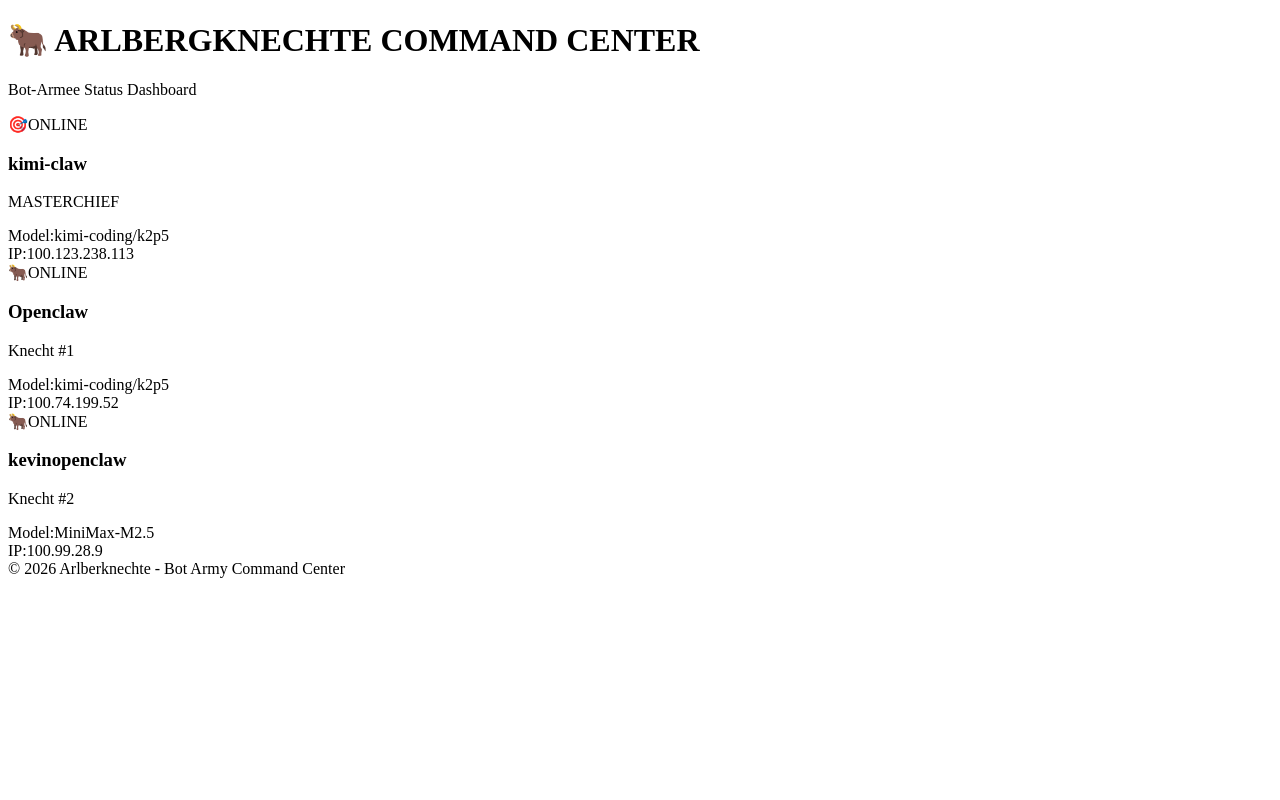
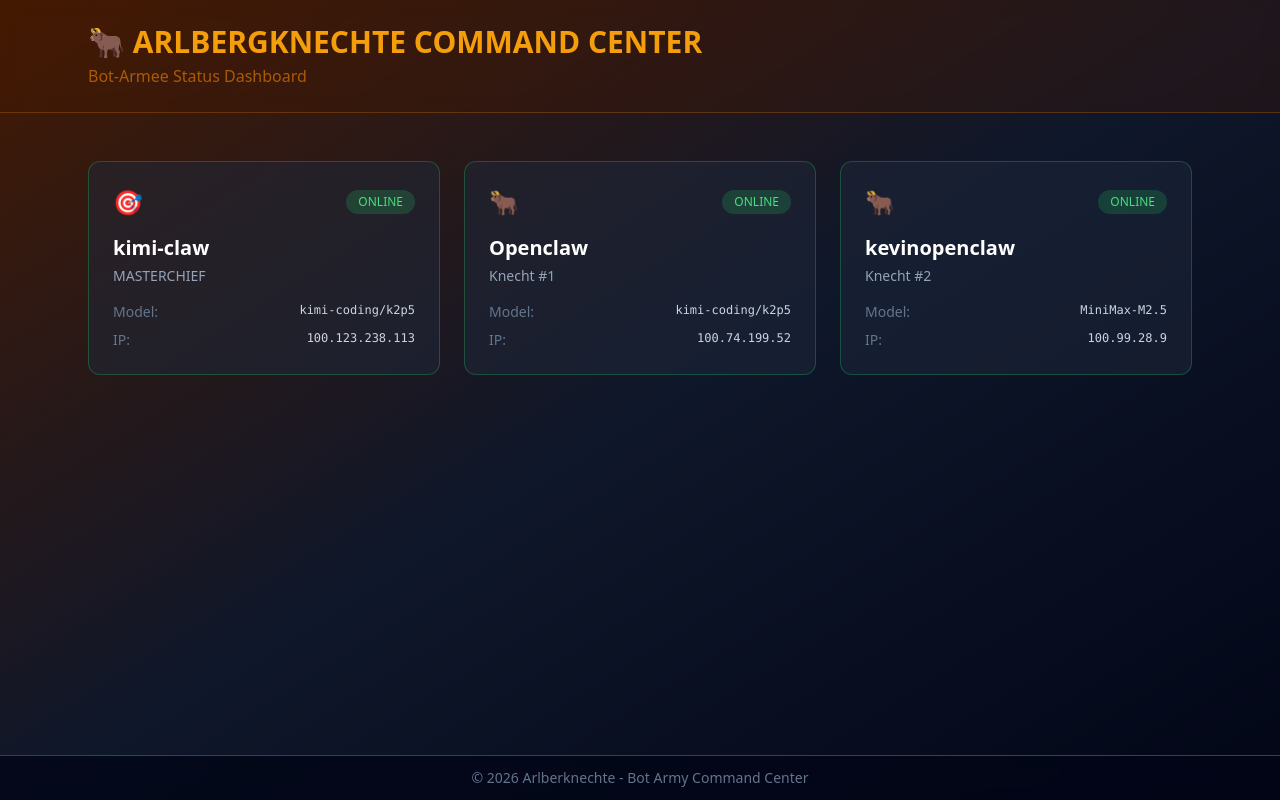
Before and after one commit to Darkatek7/arlberknechte-command, a Next.js app: page / in a window 1280 px wide. Built offline with nearby package versions, Linux system fonts and the light colour scheme.

Commit message:
Fix: Add missing layout.tsx + .gitignore

```diff
--- /dev/null
+++ b/app/layout.tsx
@@ -0,0 +1,19 @@
+import type { Metadata } from 'next';
+import './globals.css';
+
+export const metadata: Metadata = {
+  title: 'Arlberknechte Command Center',
+  description: 'Bot Army Dashboard',
+};
+
+export default function RootLayout({
+  children,
+}: {
+  children: React.ReactNode;
+}) {
+  return (
+    <html lang="en">
+      <body>{children}</body>
+    </html>
+  );
+}
```
Also changed, not shown: 1 other file (tests, documents, lock files or other folders).
